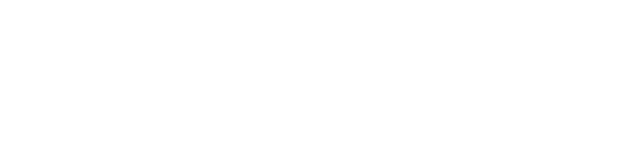
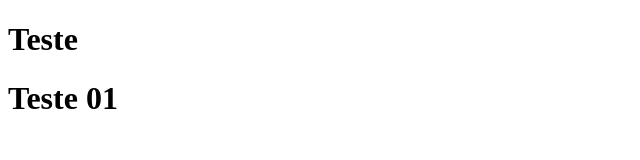
Before and after one commit to ArtDevRodrigues/minicurso-web, a plain HTML site: page index.html in a window 1280 px wide. Shown: the whole page, without its empty margins (0-640 px from the left). Drawn offline with Linux system fonts and the light colour scheme.

Commit message:
teste 001

```diff
--- a/index.html
+++ b/index.html
@@ -7,6 +7,12 @@
     <title>Document</title>
 </head>
 <body>
+    <header>
+        <H1>Teste</H1>
+    </header>
+<div>
+    <h1>Teste 01</h1>
+</div>
 
 </body>
 </html>
```
